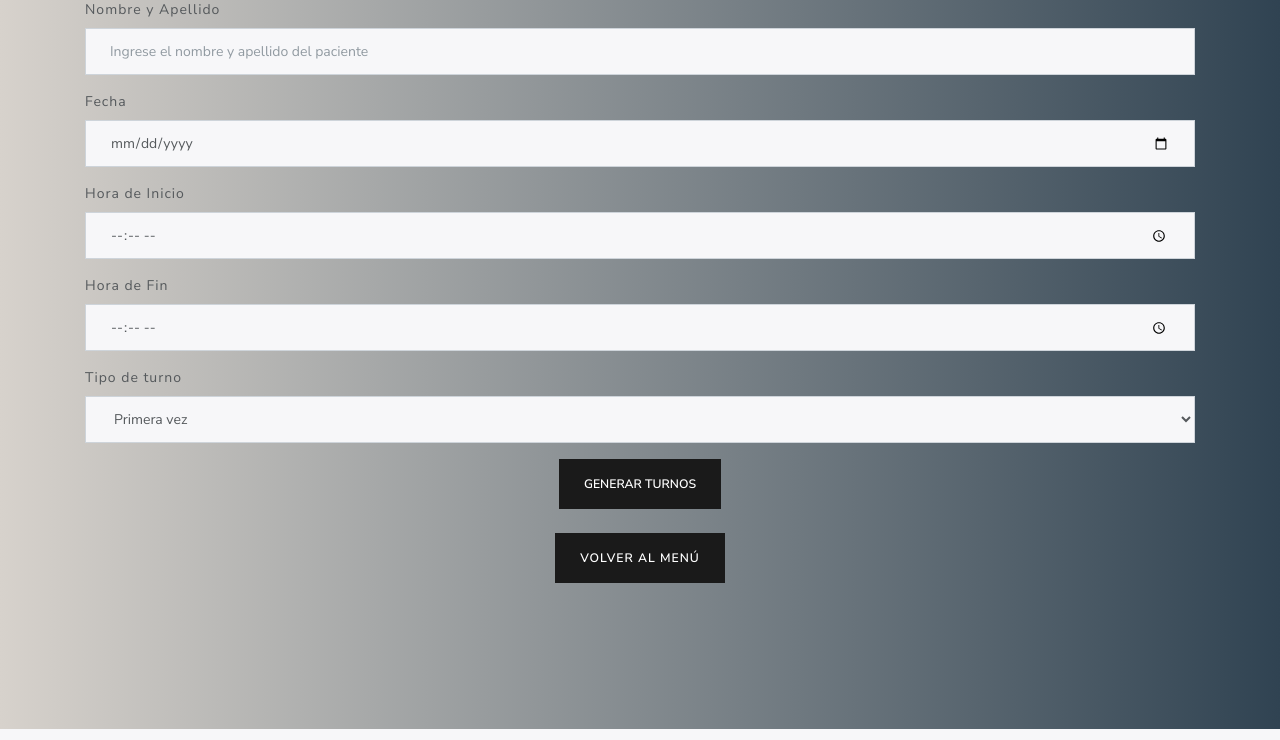
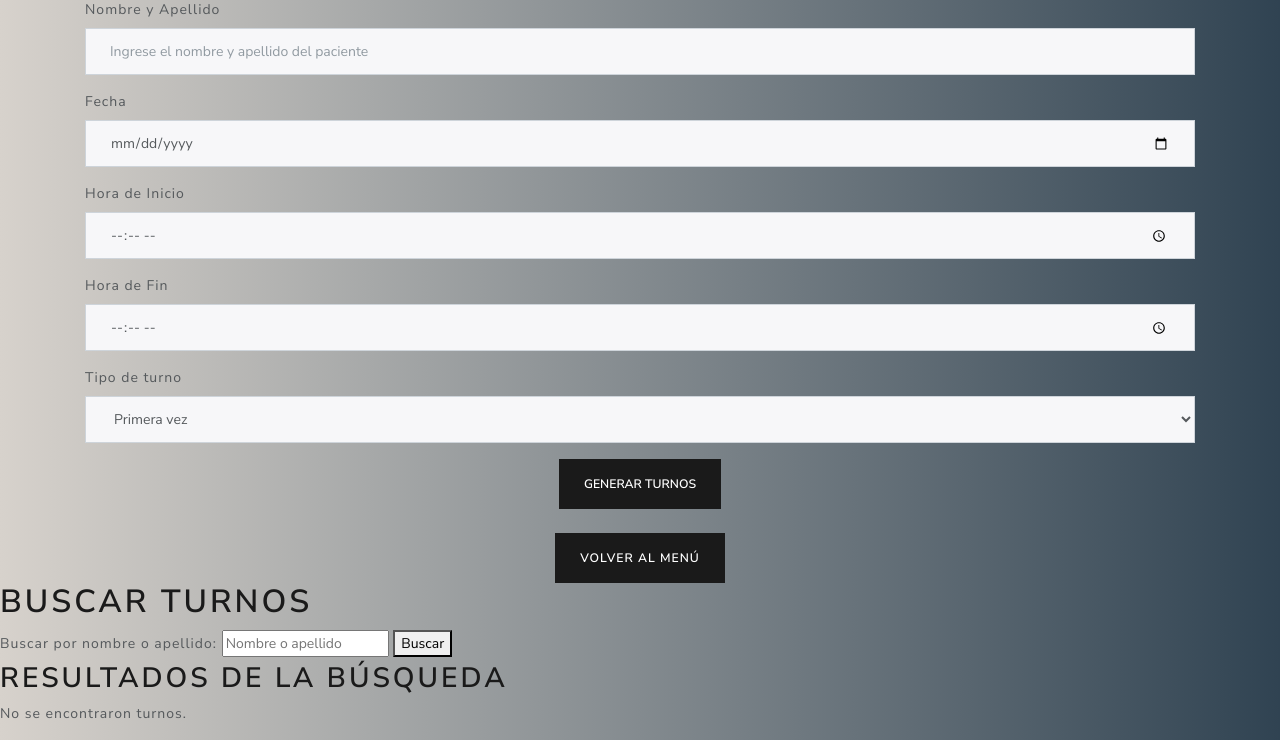
Before and after one commit to tinchosalvatore/Consultorio-medico, a Flask app: page /turnos in a window 1280 px wide. Shown: the part 71-811 px from the top of the page. Run offline with Flask 3, Linux system fonts and the light colour scheme; some libraries are stand-ins or nearby versions.

Commit message:
falta debuggear los turnos

```diff
--- a/app.py
+++ b/app.py
@@ -227,6 +227,18 @@
     mensaje = "El turno se creo correctamente"
     return render_template('turnos.html', turnos=turnos, mensaje = mensaje)
 
+@app.route('/consultar_turnos', methods=['POST'])
+def consultar_turnos():
+    # Obtiene el valor del input del formulario
+    nombre_apellido = request.form.get('busqueda', '').strip()
+
+    # Realiza la consulta filtrando por nombre o apellido
+    turnos = Turno.query.filter(
+        Turno.nombre_apellido.ilike(f'%{nombre_apellido}%')  # Coincidencia parcial
+    ).all()
+
+    return render_template('turnos.html', turnos=turnos)
+
 # Cada vez que cambiamos algo, el servidor se reinicia por si solo. Ademas llamamos al init de la base de datos
 if __name__ == '__main__':
     init_db()
--- a/templates/turnos.html
+++ b/templates/turnos.html
@@ -57,6 +57,45 @@
     <div class="text-center mt-4">
         <a href="/" class="btn btn-primary">Volver al Menú</a>
     </div>
+
+    <div class="class="container mt-4">
+        <h1>Buscar Turnos</h1>
+            <form action="/consultar_turnos" method="POST">
+                <label for="busqueda">Buscar por nombre o apellido:</label>
+                <input type="text" id="busqueda" name="busqueda" placeholder="Nombre o apellido" required>
+                <button type="submit">Buscar</button>
+            </form>
+
+            <h2>Resultados de la Búsqueda</h2>
+            {% if turnos %}
+                <table border="1">
+                    <thead>
+                        <tr>
+                            <th>ID</th>
+                            <th>Paciente</th>
+                            <th>Fecha</th>
+                            <th>Hora</th>
+                            <th>Estado</th>
+                            <th>Tipo</th>
+                        </tr>
+                    </thead>
+                    <tbody>
+                        {% for turno in turnos %}
+                        <tr>
+                            <td>{{ turno.turno_id }}</td>
+                            <td>{{ turno.paciente_id }}</td>
+                            <td>{{ turno.fecha }}</td>
+                            <td>{{ turno.hora }}</td>
+                            <td>{{ turno.estado }}</td>
+                            <td>{{ turno.tipo_turno }}</td>
+                        </tr>
+                        {% endfor %}
+                    </tbody>
+                </table>
+            {% else %}
+                <p>No se encontraron turnos.</p>
+            {% endif %}
+    </div>
+
 </body>
-
 </html>
```
